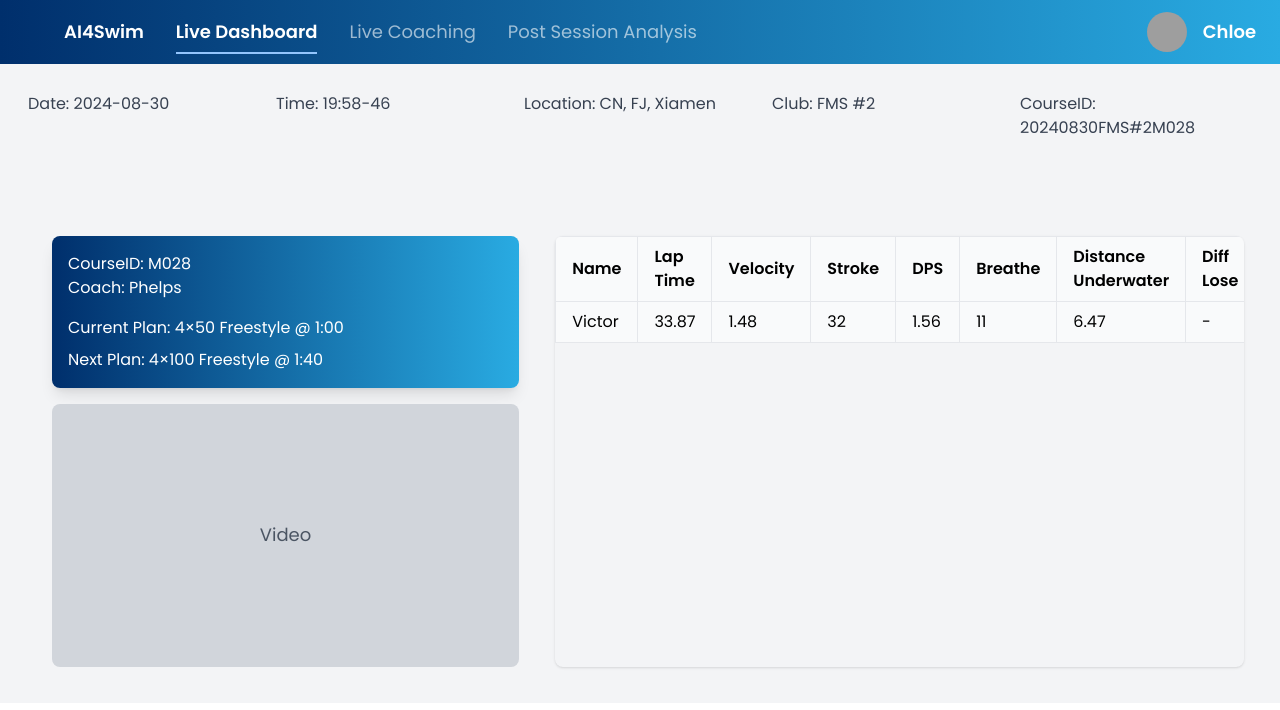
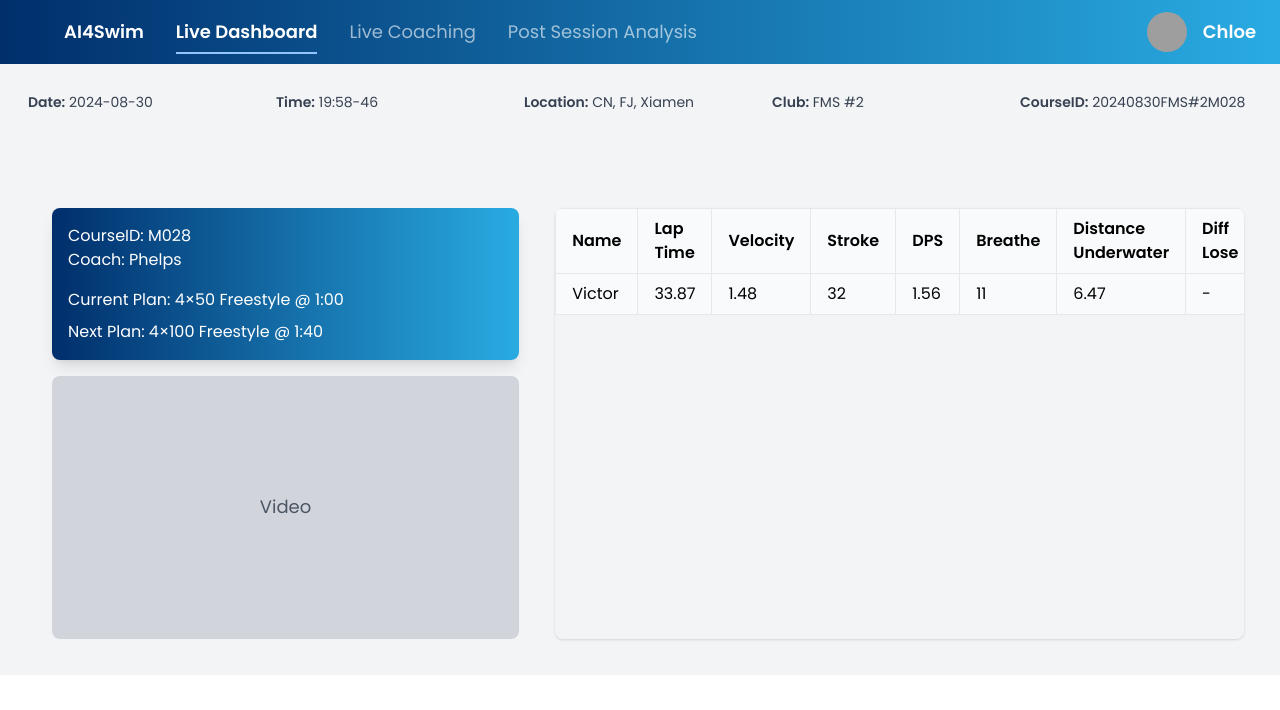
Before and after one commit to Tison-Oxbridge-Team/swim-team, a React (Vite) app: page /live in a window 1280 px wide. Shown: the top 710 px of the page. Built offline with nearby package versions, Linux system fonts and the light colour scheme; grey boxes are pictures that could not be loaded.

Commit message:
Legend added for CWO

```diff
--- a/src/components/CWOGraph.jsx
+++ b/src/components/CWOGraph.jsx
@@ -7,14 +7,15 @@ import {
   CartesianGrid,
   Tooltip,
   ResponsiveContainer,
+  Label,
 } from "recharts";
 
 
 const lapTime = [
-  { name: "Lap 1", Victor: 33.87, Chloe: 36.11, James: 37.88, Krystle: 40.33 },
-  { name: "Lap 2", Victor: 34.45, Chloe: 36.65, James: 38.47, Krystle: 40.89 },
-  { name: "Lap 3", Victor: 35.02, Chloe: 37.22, James: 39.21, Krystle: 41.46 },
-  { name: "Lap 4", Victor: 35.76, Chloe: 37.8, James: 39.86, Krystle: 41.97 },
+  { name: "1", Victor: 33.87, Chloe: 36.11, James: 37.88, Krystle: 40.33 },
+  { name: "2", Victor: 34.45, Chloe: 36.65, James: 38.47, Krystle: 40.89 },
+  { name: "3", Victor: 35.02, Chloe: 37.22, James: 39.21, Krystle: 41.46 },
+  { name: "4", Victor: 35.76, Chloe: 37.8, James: 39.86, Krystle: 41.97 },
 ];
 const strokeCount = [
   { name: "Lap 1", Victor: 32, Chloe: 34, James: 36, Krystle: 38 },
@@ -43,17 +44,32 @@ const map = {
   dps: dps,
 }
 
+const legend = {
+  lapTime: "Lap Time",
+  strokeCount: "Stroke Count",
+  breathCount: "Breath Count",
+  dps: "DPS",
+}
 
 
-const DataGraph = ({attribute}) => {
+
+const DataGraph = ({ attribute }) => {
   return (
     <ResponsiveContainer width="100%" height={400}>
       <LineChart data={map[attribute]}>
         <CartesianGrid strokeDasharray="3 3" />
-        <XAxis dataKey="name" />
-        <YAxis />
+        <XAxis dataKey="name">
+          <Label value="Laps" offset={-5} position="insideBottom" />
+        </XAxis>
+        <YAxis>
+          <Label
+            value={legend[attribute]}
+            angle={-90}
+            position="insideLeft"
+            style={{ textAnchor: "middle" }}
+          />
+        </YAxis>
         <Tooltip />
-
         <Line type="monotone" dataKey="Victor" stroke="#1f77b4" strokeWidth={3} dot={{ r: 5 }} />
         <Line type="monotone" dataKey="Chloe" stroke="#2ca02c" strokeWidth={6} dot={{ r: 5 }} />
         <Line type="monotone" dataKey="James" stroke="#000" strokeWidth={3} dot={{ r: 5 }} />
--- a/src/pages/Live.jsx
+++ b/src/pages/Live.jsx
@@ -117,12 +117,12 @@ const SwimDashboard = () => {
         </div>
       </header>
       <div className="p-4 bg-gray-100">
-        <div className="grid grid-cols-5 gap-4 bg-gray-100 text-gray-700 p-3 mb-4">
-          <div>Date: 2024-08-30</div>
-          <div>Time: 19:58-46</div>
-          <div>Location: CN, FJ, Xiamen</div>
-          <div>Club: FMS #2</div>
-          <div>CourseID: 20240830FMS#2M028</div>
+        <div className="grid grid-cols-5 gap-4 bg-gray-100 text-gray-700 p-3 mb-4 text-sm">
+          <div><span className="font-semibold">Date:</span> 2024-08-30</div>
+          <div><span className="font-semibold">Time:</span> 19:58-46</div>
+          <div><span className="font-semibold">Location:</span> CN, FJ, Xiamen</div>
+          <div><span className="font-semibold">Club:</span> FMS #2</div>
+          <div><span className="font-semibold">CourseID:</span> 20240830FMS#2M028</div>
         </div>
         <br />
         <br />
```
